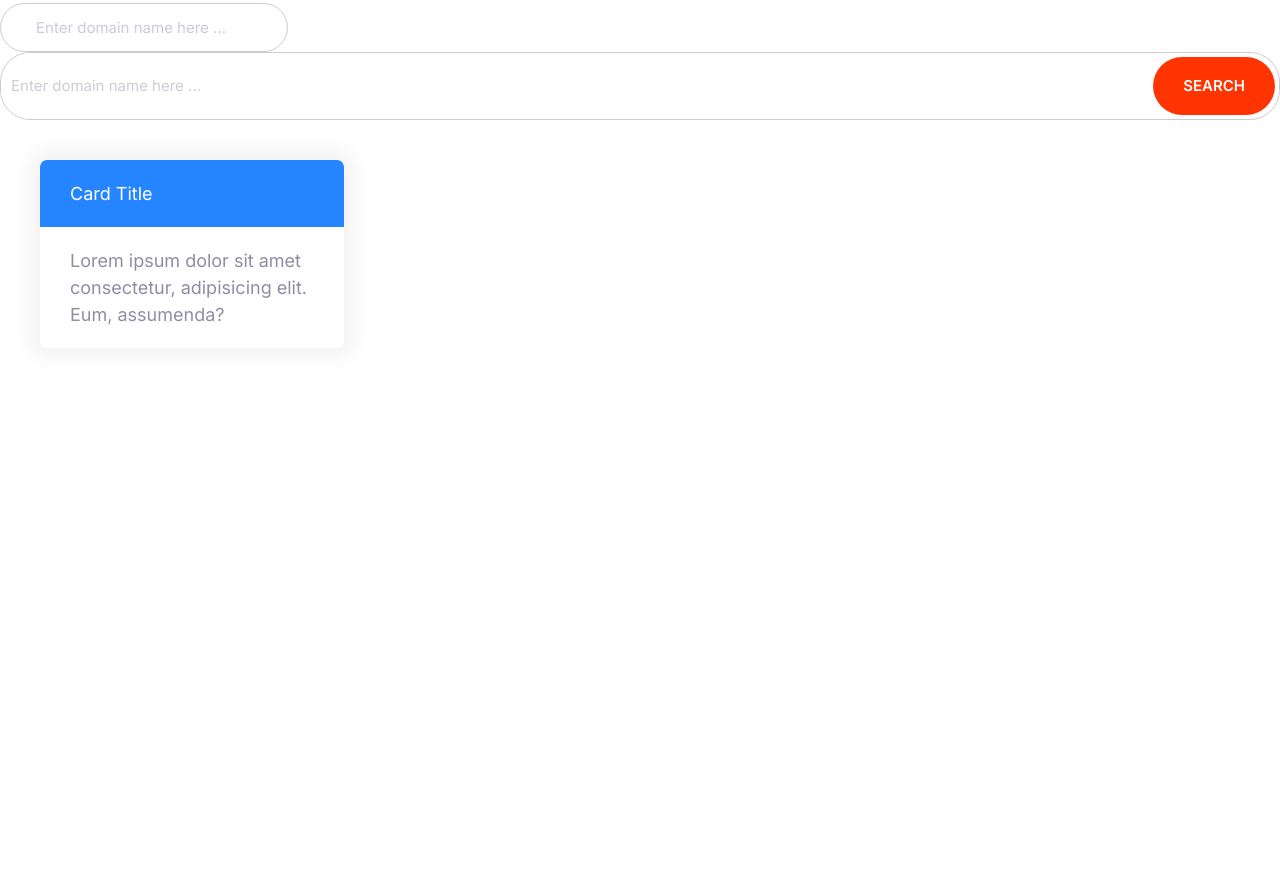
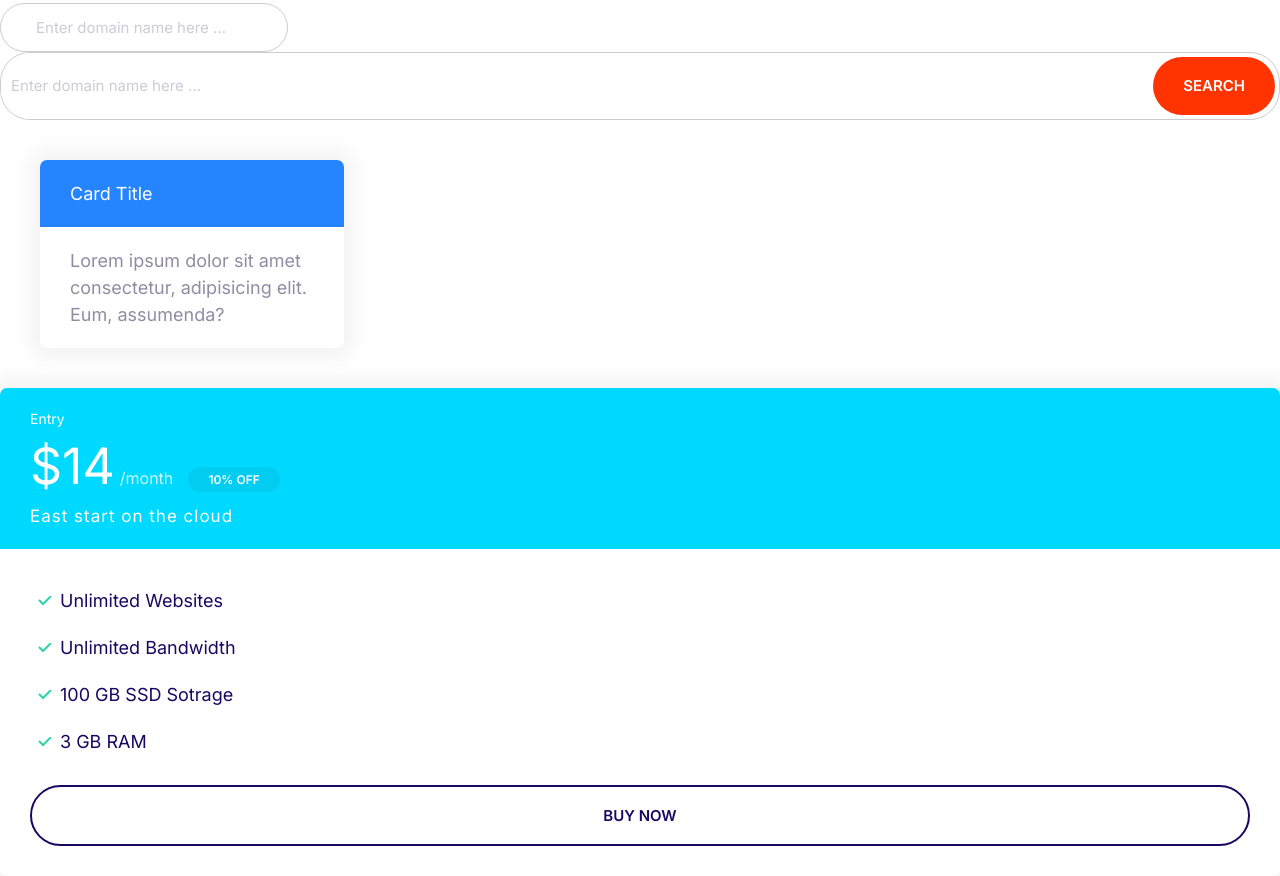
Before and after one commit to alanluqman/Demo-Website, a plain HTML site: page index.html in a window 1280 px wide. Shown: the part 756-1632 px from the top of the page. Before the commit the page ends 1144 px from the top, so only its background shows below. Drawn offline with Linux system fonts and the light colour scheme.

Commit message:
creating plans.

```diff
--- a/index.html
+++ b/index.html
@@ -58,6 +58,27 @@
         </div>
     </div>
 
+    <div class="plan plan--popular">
+        <div class="card card--secondary">
+            <header class="card__header">
+                <h3 class="plan__name">Entry</h3>
+                <span class="plan__price">$14</span>
+                <span class="plan__billing-cycle">/month</span>
+                <span class="badge badge--secondary badge--small">10% OFF</span>
+                <span class="plan__description">East start on the cloud</span>
+            </header>
+            <div class="card__body">
+                <ul class="list list--tick">
+                    <li class="list__item">Unlimited Websites</li>
+                    <li class="list__item">Unlimited Bandwidth</li>
+                    <li class="list__item">100 GB SSD Sotrage</li>
+                    <li class="list__item">3 GB RAM</li>
+                </ul>
+                <button class="btn btn--outline btn--block">Buy Now</button>
+            </div>
+        </div>
+    </div>
+
 
 </body>
 </html>
```
